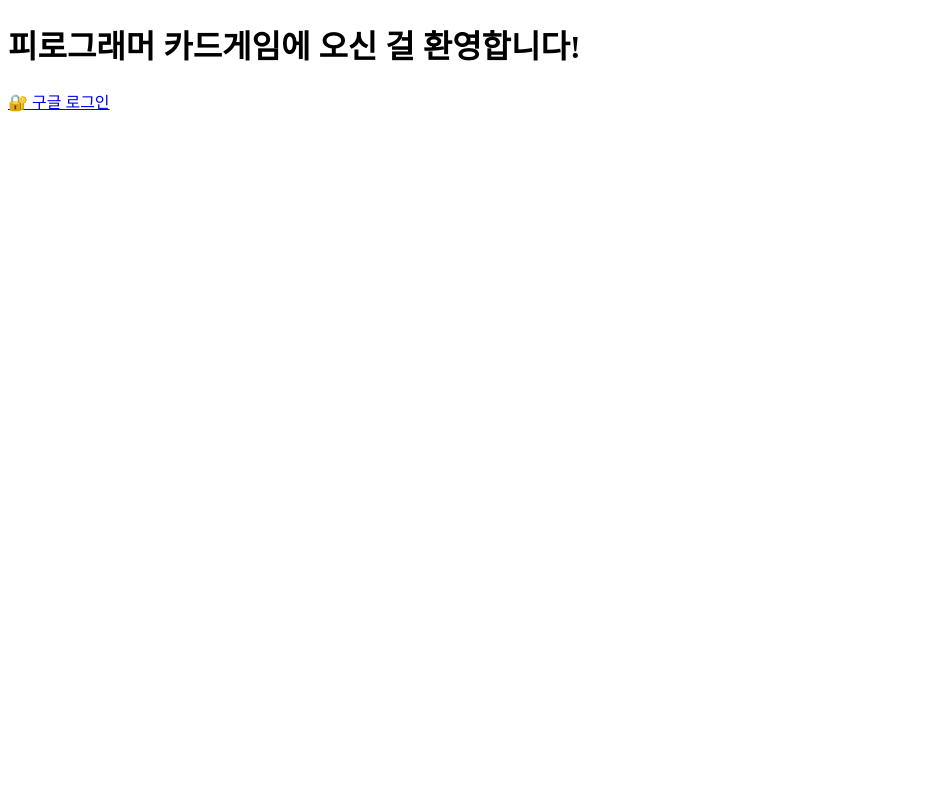
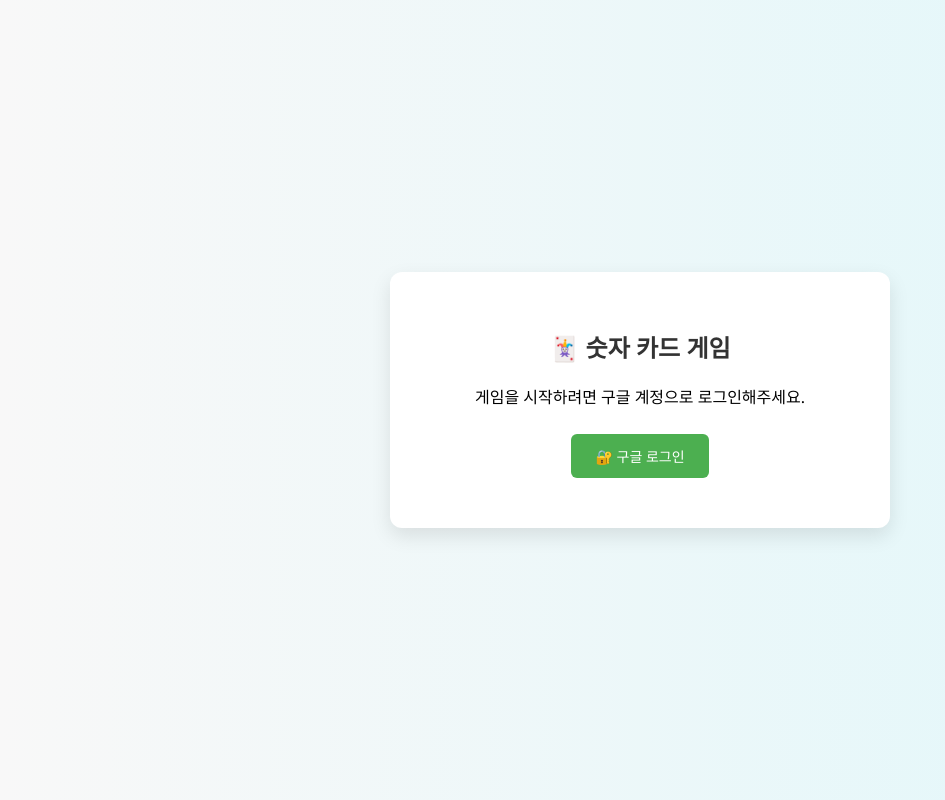
Before and after one commit to Pirogramming-23/Piro23_CardGame_3, a Django app: page / in a window 1280 px wide. Shown: the whole page, without its empty margins (0-945 px from the left). Run offline with Django 5.2, Linux system fonts and the light colour scheme; some libraries are stand-ins or nearby versions.

Commit message:
fix: css 추가

```diff
--- /dev/null
+++ b/cardGame/static/cardGame/style.css
@@ -0,0 +1,66 @@
+body {
+    margin: 0;
+    padding: 0;
+    font-family: 'Segoe UI', sans-serif;
+    background: linear-gradient(to right, #f8f8f8, #e0f7fa);
+    display: flex;
+    justify-content: center;
+    align-items: center;
+    height: 100vh;
+}
+
+.container {
+    background-color: white;
+    padding: 40px 50px;
+    border-radius: 12px;
+    box-shadow: 0 8px 20px rgba(0,0,0,0.1);
+    text-align: center;
+    width: 400px;
+}
+
+h1 {
+    font-size: 24px;
+    margin-bottom: 20px;
+    color: #333;
+}
+
+.user-info {
+    margin-bottom: 30px;
+    font-size: 14px;
+    color: #555;
+}
+
+.user-info .uid {
+    font-size: 12px;
+    color: #888;
+    margin-top: 8px;
+}
+
+.btn {
+    display: inline-block;
+    padding: 12px 24px;
+    margin: 10px 5px;
+    font-size: 14px;
+    border: none;
+    border-radius: 6px;
+    cursor: pointer;
+    text-decoration: none;
+}
+
+.btn.primary {
+    background-color: #4CAF50;
+    color: white;
+}
+
+.btn.primary:hover {
+    background-color: #43a047;
+}
+
+.btn.secondary {
+    background-color: #e0e0e0;
+    color: #333;
+}
+
+.btn.secondary:hover {
+    background-color: #ccc;
+}
--- a/cardGame/templates/cardGame/index.html
+++ b/cardGame/templates/cardGame/index.html
@@ -1,18 +1,31 @@
+{% load static %}
 {% load socialaccount %}
 <!DOCTYPE html>
 <html lang="ko">
 <head>
     <meta charset="UTF-8">
-    <title>피로그래밍 카드게임</title>
-</head>
-<body>
-    <h1>피로그래머 카드게임에 오신 걸 환영합니다!</h1>
+    <title>숫자 카드 게임</title>
+    <link rel="stylesheet" href="{% static 'cardGame/style.css' %}">
+    </head>
+    <body>
+    <div class="container">
+        <h1>🃏 숫자 카드 게임</h1>
 
-    {% if user.is_authenticated %}
-        <p>안녕하세요, {{ user.username }}님!</p>
-        <a href="{% url 'account_logout' %}">🔓 로그아웃</a>
-    {% else %}
-        <a href="{% provider_login_url 'google' %}?next=/">🔐 구글 로그인</a>
-    {% endif %}
+        {% if user.is_authenticated and user_data %}
+        <div class="user-info">
+            <p><strong>{{ user_data.username }}</strong>님 환영합니다 🎉</p>
+            <p><small>{{ user_data.email }}</small></p>
+            <p class="uid">Google UID: {{ user_data.google_id }}</p>
+
+            <form action="/game/start/" method="get">
+            <button class="btn primary">🎮 게임 시작</button>
+            </form>
+            <a class="btn secondary" href="{% url 'account_logout' %}">🔓 로그아웃</a>
+        </div>
+        {% else %}
+        <p>게임을 시작하려면 구글 계정으로 로그인해주세요.</p>
+        <a class="btn primary" href="{% provider_login_url 'google' %}?next=/">🔐 구글 로그인</a>
+        {% endif %}
+    </div>
 </body>
 </html>
--- a/cardGame/views.py
+++ b/cardGame/views.py
@@ -1,5 +1,23 @@
-from django.shortcuts import render
+from django.shortcuts import render, redirect
+from allauth.socialaccount.models import SocialAccount
 
-# Create your views here.
 def index(request):
-    return render(request, 'cardGame/index.html')
+    user_data = None
+    if request.user.is_authenticated:
+        try:
+            social = SocialAccount.objects.get(user=request.user)
+            user_data = {
+                'username': request.user.username,
+                'email': social.extra_data.get('email'),
+                'google_id': social.uid,
+            }
+        except SocialAccount.DoesNotExist:
+            pass
+
+    return render(request, 'cardGame/index.html', {'user_data': user_data})
+
+def game_start(request):
+    if not request.user.is_authenticated:
+        return redirect('/')
+
+    return render(request, 'cardGame/game.html')
--- a/config/urls.py
+++ b/config/urls.py
@@ -17,9 +17,11 @@ Including another URLconf
 
 from django.contrib import admin
 from django.urls import path, include
+from cardGame.views import index, game_start
 
 urlpatterns = [
     path('admin/', admin.site.urls),
     path('', include('cardGame.urls')),
     path('accounts/', include('allauth.urls')),
+    path('game/start/', game_start),
 ]
```
Also changed, not shown: cardGame/templates/account/logout.html (added, +59 -0 lines), cardGame/templates/cardGame/game.html (added, +69 -0 lines), cardGame/templates/socialaccount/login.html (added, +61 -0 lines), config/settings.py (+5 -3 lines).
